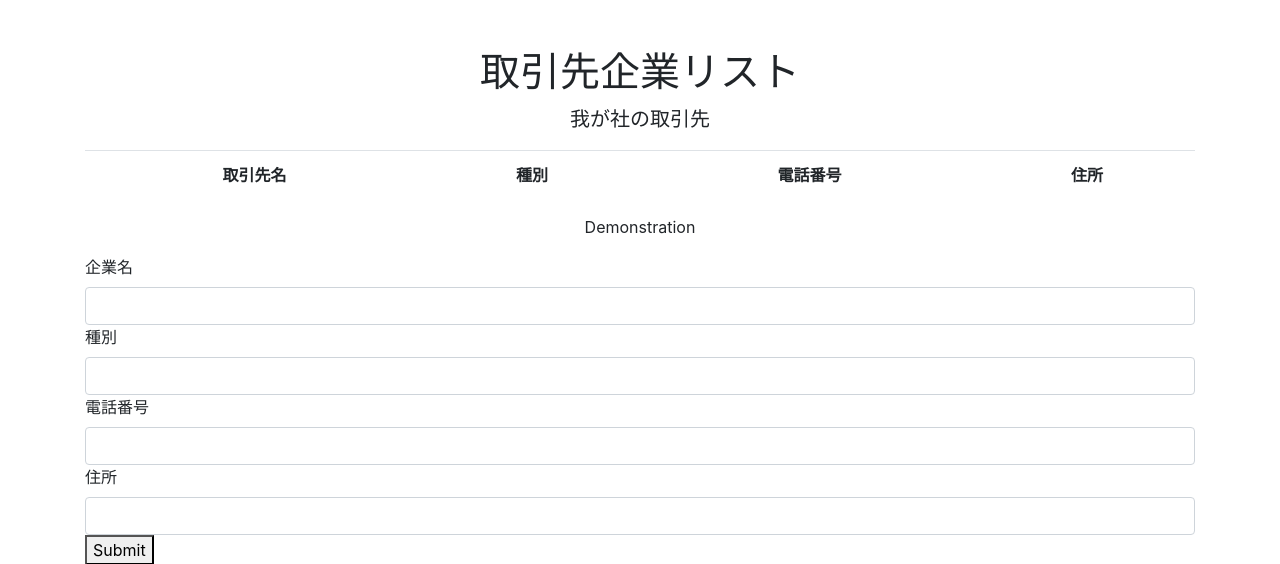
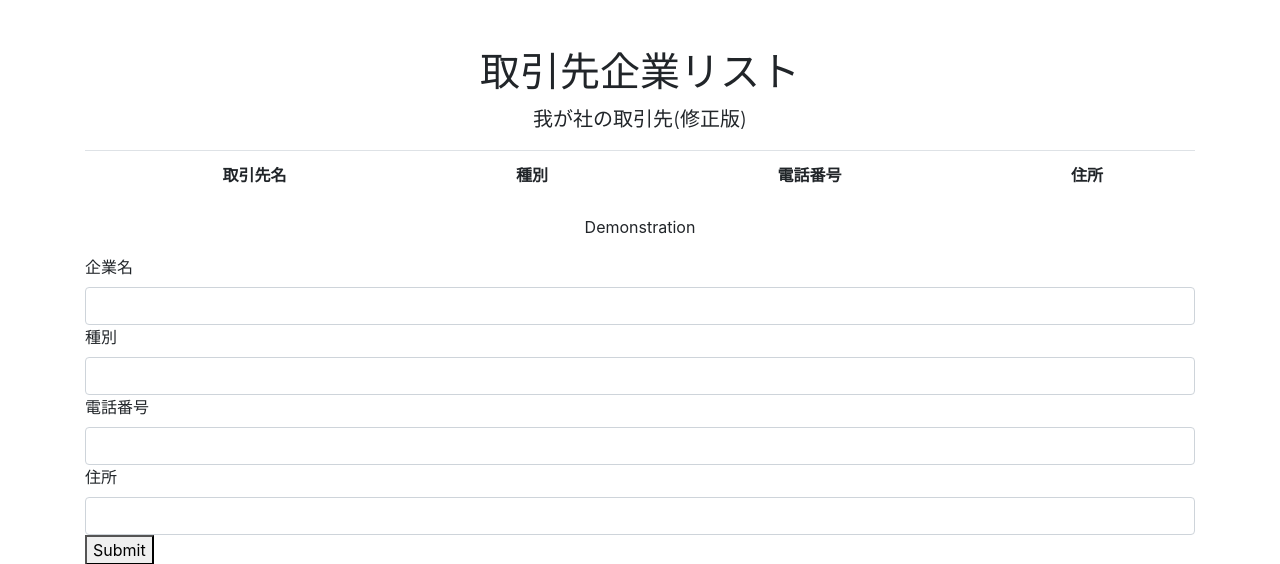
Before and after one commit to ntsukamoto/heroku_postgres_demo, a Flask app: page / in a window 1280 px wide. Shown: the part 56-620 px from the top of the page. Run offline with Flask 2, Linux system fonts and the light colour scheme; data that the repository does not hold is empty; some libraries are stand-ins or nearby versions.

Commit message:
change index.html

```diff
--- a/templates/index.html
+++ b/templates/index.html
@@ -50,7 +50,7 @@
     <div class="row">
       <div class="col-lg-12 text-center">
         <h1 class="mt-5">取引先企業リスト</h1>
-        <p class="lead">我が社の取引先</p>
+        <p class="lead">我が社の取引先(修正版)</p>
         <table class="table table-hover">
             <thread>
                 <tr>
```
